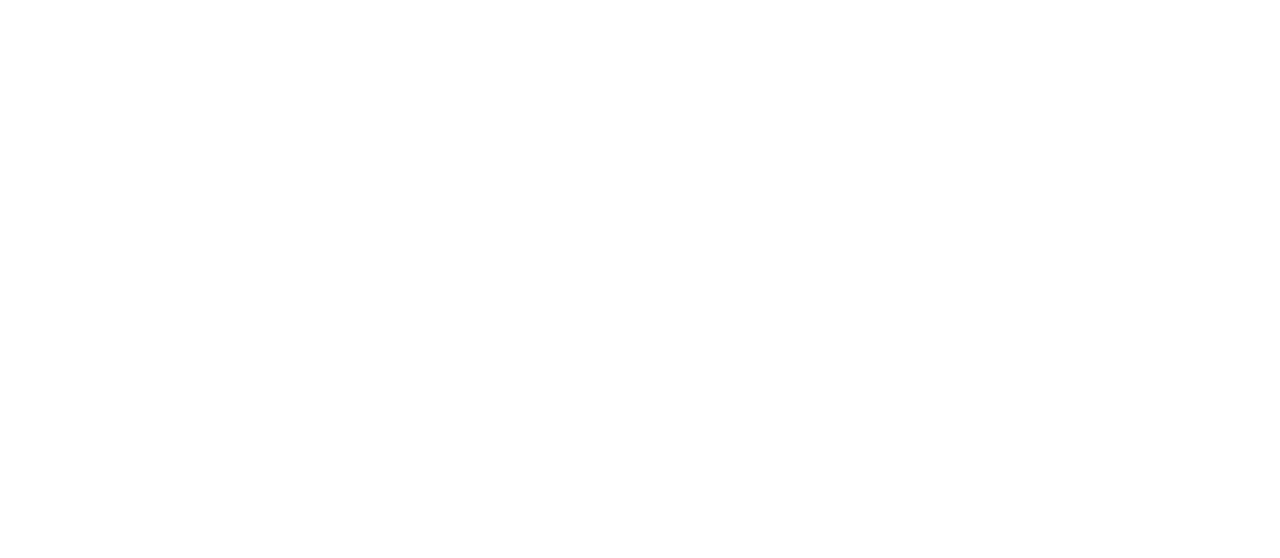
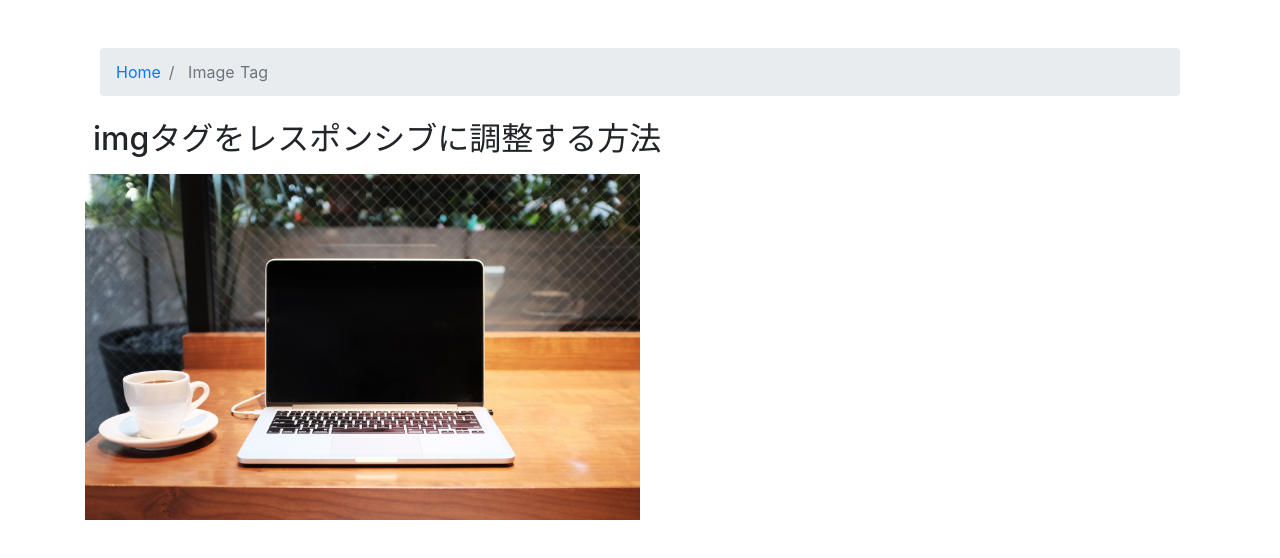
Before and after one commit to negi524/design_collection, a Nuxt app: page /imagetag in a window 1280 px wide. Before the commit this address had no page. Shown: the top 558 px of the page. Built offline with nearby package versions, Linux system fonts and the light colour scheme.

Commit message:
imgタグのページ追加

```diff
--- /dev/null
+++ b/pages/imagetag.vue
@@ -0,0 +1,46 @@
+<template>
+  <div id="imagetag">
+    <global-header :crumbs="crumbs" />
+    <h2 class="p-2">imgタグをレスポンシブに調整する方法</h2>
+    <div class="img__container">
+      <img
+        class="img__item"
+        src="~/assets/personal-computer.jpg"
+        width="640px"
+        height="398px"
+        alt="hoge"
+      />
+    </div>
+  </div>
+</template>
+
+<script>
+import GlobalHeader from '~/components/GlobalHeader.vue'
+
+export default {
+  components: {
+    GlobalHeader
+  },
+  data() {
+    return {
+      crumbs: [
+        { text: 'Home', href: '/' },
+        { text: 'Image Tag', href: '/imagetag' }
+      ]
+    }
+  }
+}
+</script>
+
+<style lang="scss" scoped>
+.img {
+  &__container {
+    width: 50%;
+    height: 50%;
+  }
+  &__item {
+    max-width: 100%;
+    height: auto;
+  }
+}
+</style>
--- a/pages/index.vue
+++ b/pages/index.vue
@@ -7,6 +7,7 @@
         <li><nuxt-link to="/buttons">Buttons</nuxt-link></li>
         <li><nuxt-link to="/snowfall">Snow Fall</nuxt-link></li>
         <li><nuxt-link to="/windows98">windows98</nuxt-link></li>
+        <li><nuxt-link to="/imagetag">Image Tag</nuxt-link></li>
       </ul>
     </main>
   </div>
```
Also changed, not shown: assets/personal-computer.jpg (added).
